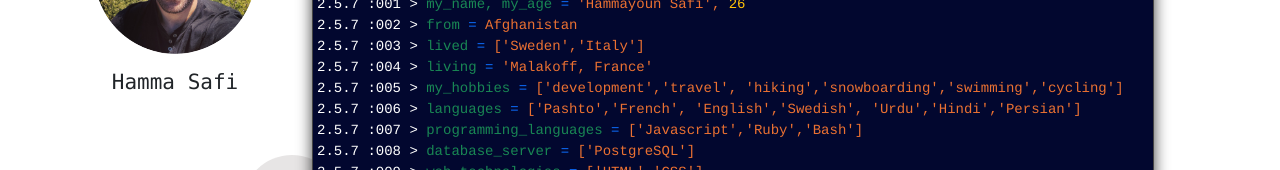
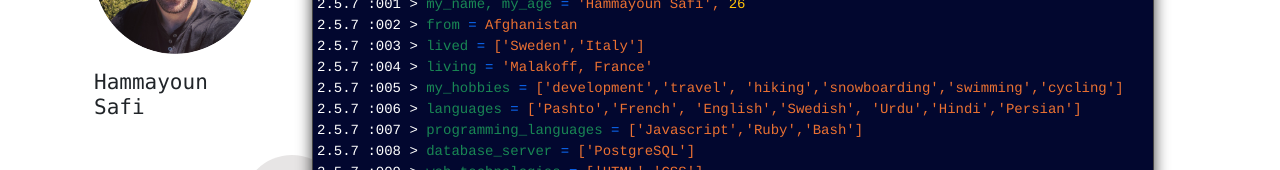
Before and after one commit to Hama99o/my-cv, a Vue app: page / in a window 1280 px wide. Shown: the part 255-425 px from the top of the page. Built offline with nearby package versions, Linux system fonts and the light colour scheme.

Commit message:
hamayoun added

```diff
--- a/src/components/GithubPhoto.vue
+++ b/src/components/GithubPhoto.vue
@@ -9,7 +9,7 @@
       </b-img-lazy>
     </div>
     <h4 class="d-flex justify-content-center text-align-center my-3">
-      <code :class="toggleWhiteTextColorForNightMood" class="name-title">Hamma Safi</code>
+      <code :class="toggleWhiteTextColorForNightMood" class="name-title">Hammayoun Safi</code>
     </h4>
   </div>
 </template>
```
